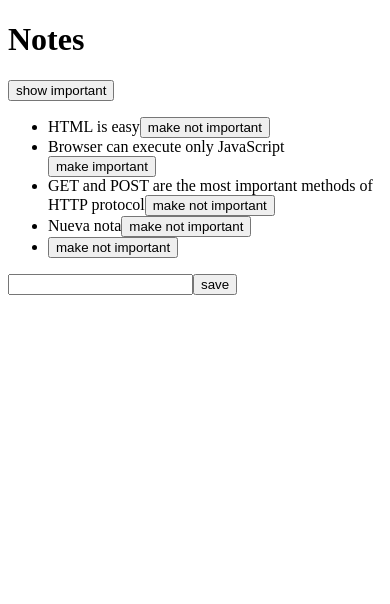
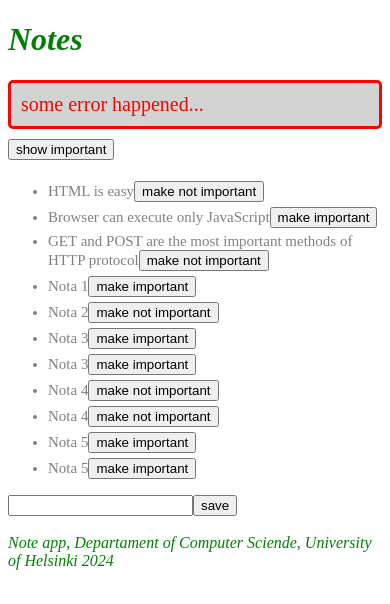
Before and after one commit to salcrom/FullStackOpen_part3, a React (Vite) app: page / in a window 390 px wide. Shown: the top 604 px of the page. Built offline with nearby package versions, Linux system fonts and the light colour scheme; data requests are answered from the project's data file.

Commit message:
main - fin teoria parte 2.e - pase a rama phonebook

```diff
--- a/db.json
+++ b/db.json
@@ -16,9 +16,44 @@
       "important": true
     },
     {
-      "content": "Nueva nota",
+      "content": "Nota 1",
+      "important": false,
+      "id": 4
+    },
+    {
+      "content": "Nota 2",
       "important": true,
-      "id": 4
+      "id": 5
+    },
+    {
+      "content": "Nota 3",
+      "important": false,
+      "id": 6
+    },
+    {
+      "content": "Nota 3",
+      "important": false,
+      "id": 7
+    },
+    {
+      "content": "Nota 4",
+      "important": true,
+      "id": 8
+    },
+    {
+      "content": "Nota 4",
+      "important": true,
+      "id": 9
+    },
+    {
+      "content": "Nota 5",
+      "important": false,
+      "id": 10
+    },
+    {
+      "content": "Nota 5",
+      "important": false,
+      "id": 11
     }
   ]
 }
--- a/src/App.jsx
+++ b/src/App.jsx
@@ -1,19 +1,59 @@
 import { useEffect, useState } from "react";
-import axios from "axios";
-
 import Note from "./components/Note";
+import { Notification } from "./components/Notification";
+import { Footer } from "./components/Footer";
 import noteService from "./services/notes";
 
 const App = () => {
     const [notes, setNotes] = useState([]);
     const [newNote, setNewNote] = useState("");
     const [showAll, setShowAll] = useState(true);
+    const [errorMessage, setErrorMessage] = useState("some error happened...");
 
     useEffect(() => {
-        noteService.getAll().then((initialNotes) => {
-            setNotes(initialNotes);
+        (async () => {
+            await noteService.getAll().then((initialNotes) => {
+                setNotes(initialNotes);
+            });
+        })();
+    }, []);
+
+    const addNote = (event) => {
+        event.preventDefault();
+        const noteObject = {
+            content: newNote,
+            important: Math.random() > 0.5,
+        };
+
+        noteService.create(noteObject).then((returnedNote) => {
+            console.log(returnedNote);
+            setNotes(notes.concat(returnedNote));
+            setNewNote("");
         });
-    }, []);
+    };
+
+    const toggleImportanceOf = (id) => {
+        // console.log(`importance of ${id} needs to be toggled`);
+        const note = notes.find((n) => n.id === id);
+        const changedNote = { ...note, important: !note.important };
+
+        noteService
+            .update(id, changedNote)
+            .then((returnedNote) => {
+                setNotes(
+                    notes.map((note) => (note.id !== id ? note : returnedNote))
+                );
+            })
+            .catch((error) => {
+                setErrorMessage(
+                    `Note '${note.content}' was already removed from server`
+                );
+                setTimeout(() => {
+                    setErrorMessage(null);
+                }, 5000);
+                // setNotes(notes.filter((n) => n.id !== id));
+            });
+    };
 
     const handleNoteChange = (event) => {
         setNewNote(event.target.value);
@@ -24,40 +64,11 @@ const App = () => {
         : notes.filter((note) => note.important);
 
     // console.log("render", notes.length, "notes");
-    const toggleImportanceOf = (id) => {
-        // console.log(`importance of ${id} needs to be toggled`);
-        const note = notes.find((n) => n.id === id);
-        const changedNote = { ...note, important: !note.important };
-
-        noteService
-        .update(id, changedNote).then((returnedNote) => {
-            setNotes(
-                notes.map((note) => (note.id !== id ? note : returnedNote))
-            );
-        })
-        .catch(error => {
-            alert(`the note '${note.content}' was already deleted from server`)
-            setNotes(notes.filter(n => n.id !== id))
-        });
-    };
-
-    const addNote = (event) => {
-        event.preventDefault();
-        const noteObject = {
-            content: newNote,
-            important: Math.random() > 0.5,
-        };
-
-        noteService.create(noteObject).then((returnedNote) => {
-            console.log(response);
-            setNotes(notes.concat(returnedNote.data));
-            setNewNote("");
-        });
-    };
 
     return (
         <div>
             <h1>Notes</h1>
+            <Notification message={errorMessage} />
             <div>
                 <button onClick={() => setShowAll(!showAll)}>
                     show {showAll ? "important" : "all"}
@@ -76,6 +87,8 @@ const App = () => {
                 <input value={newNote} onChange={handleNoteChange} />
                 <button type="submit">save</button>
             </form>
+
+            <Footer />
         </div>
     );
 };
--- /dev/null
+++ b/src/components/Footer.jsx
@@ -0,0 +1,17 @@
+export const Footer = () => {
+    const footerStyle = {
+        color: "green",
+        fontStyle: "italic",
+        fontSize: 16,
+    };
+
+    return (
+        <div style={footerStyle}>
+            <br />
+            <em>
+                Note app, Departament of Computer Sciende, University of
+                Helsinki 2024
+            </em>
+        </div>
+    );
+};
--- a/src/components/Note.jsx
+++ b/src/components/Note.jsx
@@ -2,7 +2,7 @@ const Note = ({ note, toggleImportance }) => {
     const label = note.important ? "make not important" : "make important";
 
     return (
-        <li>
+        <li className="note">
             {note.content}
             <button onClick={toggleImportance}>{label}</button>
         </li>
--- /dev/null
+++ b/src/components/Notification.jsx
@@ -0,0 +1,7 @@
+export const Notification = ({ message }) => {
+    if (message === null) {
+        return null;
+    }
+
+    return <div className="error">{message}</div>;
+};
--- /dev/null
+++ b/src/index.css
@@ -0,0 +1,26 @@
+h1 {
+    color: green;
+    font-style: italic;
+}
+
+li {
+    color: grey;
+    padding-top: 3px;
+    font-size: 15px;
+}
+
+.note {
+    color: grey;
+    padding-top: 5px;
+    font-size: 15px;
+}
+
+.error {
+    color: red;
+    background: lightgrey;
+    font-size: 20px;
+    border-style: solid;
+    border-radius: 5px;
+    padding: 10px;
+    margin-bottom: 10px;
+}
--- a/src/main.jsx
+++ b/src/main.jsx
@@ -1,4 +1,5 @@
 import { createRoot } from "react-dom/client";
 import App from "./App.jsx";
+import "./index.css";
 
 createRoot(document.getElementById("root")).render(<App />);
--- a/src/services/notes.js
+++ b/src/services/notes.js
@@ -1,24 +1,22 @@
 import axios from "axios";
 const baseUrl = "http://localhost:3001/notes";
 
-const getAll = () => {
+const getAll = async () => {
     const request = axios.get(baseUrl);
-    const nonExisting = {
-        id: 10000,
-        constent: "This note os not saved to server",
-        important: true,
-    };
-    return request.then((response) => response.data.concat(nonExisting));
+    return await request.then((response) => response.data);
 };
 
-const create = (newObject) => {
+const create = async (newObject) => {
     const request = axios.post(baseUrl, newObject);
-    return request.then((response) => response.data);
+
+    return await request.then((response) => {
+        response.data;
+    });
 };
 
-const update = (id, newObject) => {
+const update = async (id, newObject) => {
     const request = axios.put(`${baseUrl}/${id}`, newObject);
-    return request.then((response) => response.data);
+    return await request.then((response) => response.data);
 };
 
 export default {
```
